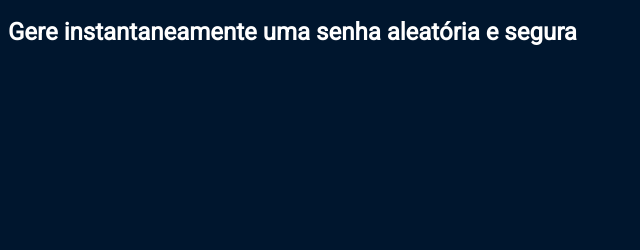
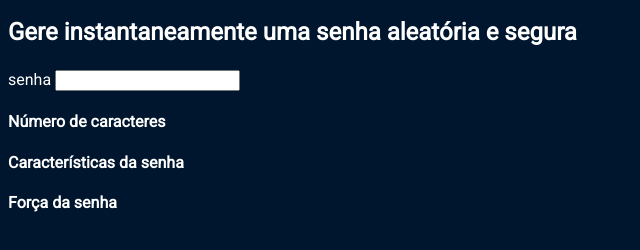
Before and after one commit to isaaraujoo/isabellysenhas, a plain HTML site: page index.html in a window 1280 px wide. Shown: the part 128-378 px from the top of the page, without its empty margins (0-640 px from the left). Drawn offline with Linux system fonts and the light colour scheme.

Commit message:
index.html

```diff
--- a/index.html
+++ b/index.html
@@ -7,8 +7,28 @@
     <link rel="stylesheet" href="style.css">
 </head>
 <body>
-    <img src="unlock.svg" alt="cadeado fechado">
-    <h2 class="titulo-principal">Gerador de senhas</h2>
-    <h3 class="titulo-secundario">Gere instantaneamente uma senha aleatória e segura</h3>
-</body>
+        <div class="conteudo-titulo">
+            <img src="unlock.svg" alt="cadeado fechado">
+            <h2 class="titulo-principal">Gerador de senhas</h2>
+            <h3 class="titulo-secundario">Gere instantaneamente uma senha aleatória e segura </h3>
+        </div>
+        <div class="conteudo-senha">
+            <label for="senha">senha</label>
+            <input name="senha" type="text" id="campo-senha"/>
+        </div>
+        <div class="parametro">
+           <div class="parametro-senha">
+             <div class="parametro-coluna__senha">
+                <div class="parametro-senha">
+            <h4 class="parametro-senha__titulo">Número de caracteres</h4>
+                </div>
+                <div class="parametro-senha">
+                    <h4 class="parametro-senha__titulo">Características da senha</h4>
+                </div>
+                <div class="parametro-senha">
+                 <h4 class="parametro-senha__titulo">Força da senha</h4>
+                </div>
+            </div>
+
+    </body>
 </html>
```
